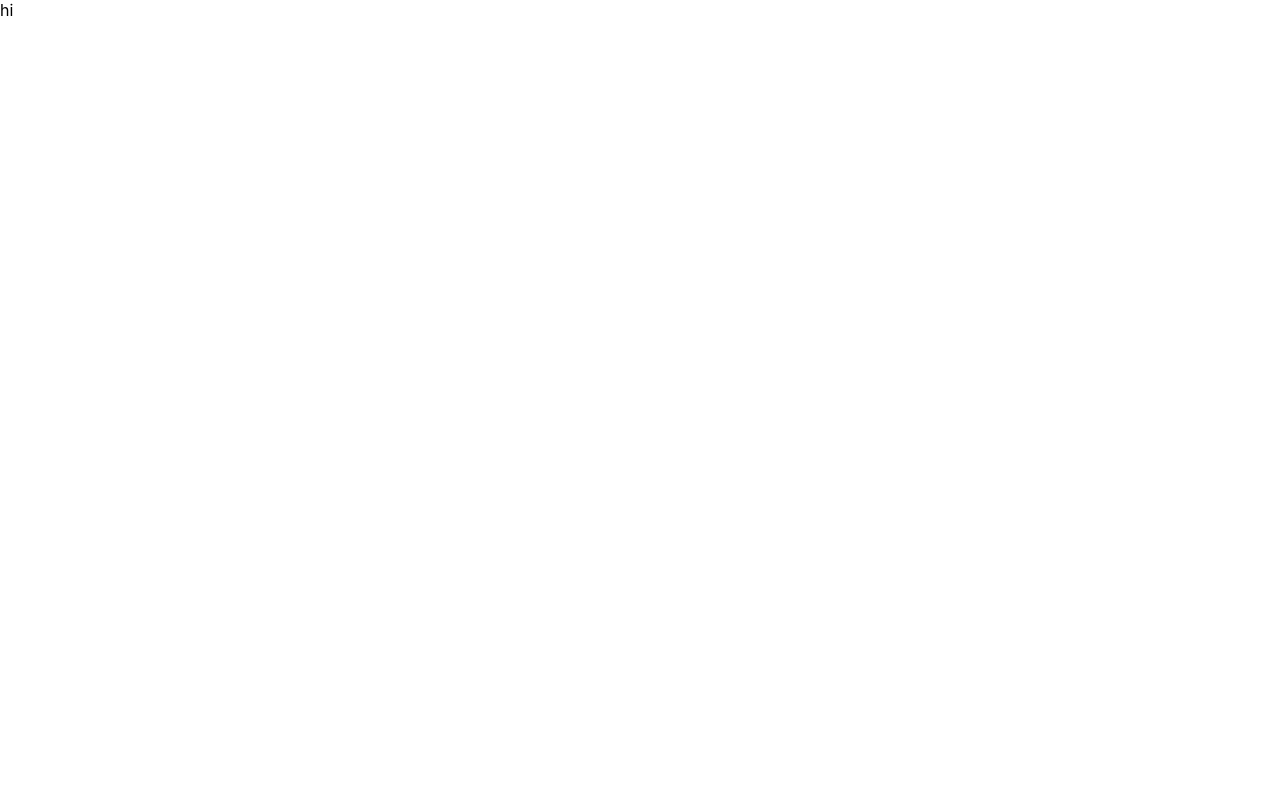
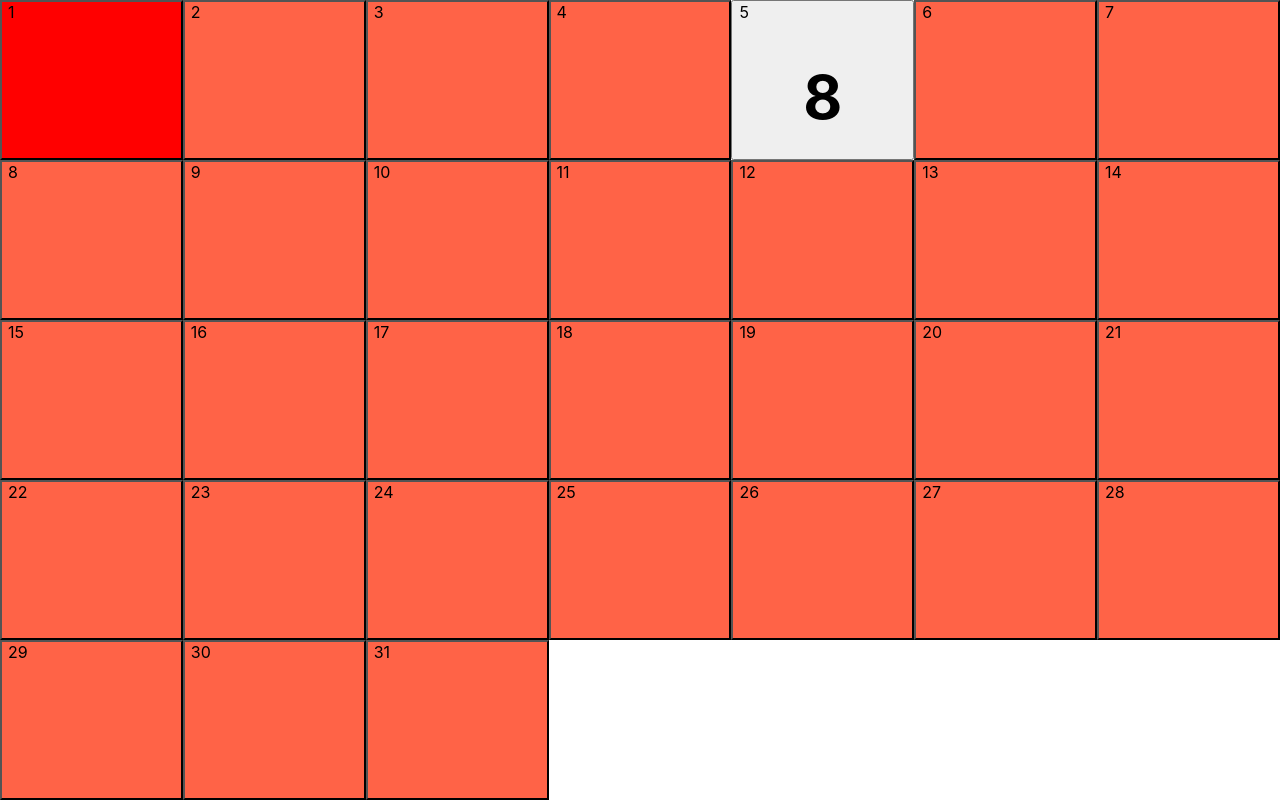
Before and after one commit to Artiss90/timetable, a React (Create React App) app: page / in a window 1280 px wide. Built offline with nearby package versions, Linux system fonts and the light colour scheme.

Commit message:
add month & day

```diff
--- a/src/App.js
+++ b/src/App.js
@@ -1,5 +1,20 @@
+import ContainerByMonth from './ContainerByMonth/ContainerByMonth';
+
+import style from './App.module.css';
+
 function App() {
-  return <div>hi</div>;
+  const appHeight = () => {
+    const doc = document.documentElement;
+    doc.style.setProperty('--app-height', `${window.innerHeight}px`);
+  };
+  window.addEventListener('resize', appHeight);
+  appHeight(); // ? динамически определяем высоту экрана и запишем её в css переменную
+
+  return (
+    <div className={style.containerApp}>
+      <ContainerByMonth />
+    </div>
+  );
 }
 
 export default App;
--- /dev/null
+++ b/src/App.module.css
@@ -0,0 +1,9 @@
+:root {
+    --app-height: 100vh
+}
+
+.containerApp {
+    min-height: var(--app-height);
+    max-height: var(--app-height);
+    overflow: auto;
+}
--- /dev/null
+++ b/src/ContainerByMonth/ButtonByDay/ButtonByDay.jsx
@@ -0,0 +1,17 @@
+import style from './ButtonByDay.module.css';
+
+import sn from 'classnames';
+
+function ButtonByDay({ id, hours = 0 }) {
+  if (id === 5) {
+    hours = 8;
+  }
+  return (
+    <button className={sn(style.btnByDay, { [style.dayOff]: hours === 0 })}>
+      <p className={style.titleDay}>{id}</p>
+      {hours ? <p className={style.titleHours}>{hours}</p> : false}
+    </button>
+  );
+}
+
+export default ButtonByDay;
--- /dev/null
+++ b/src/ContainerByMonth/ButtonByDay/ButtonByDay.module.css
@@ -0,0 +1,16 @@
+.btnByDay{
+    display: flex;
+    flex-direction: column;
+    justify-content: start;
+    width: 100%;
+    height: 100%;}
+.btnByDay:hover {background-color: cornflowerblue;}
+.btnByDay.dayOff{background: tomato;}
+.btnByDay.dayOff:hover{background-color: red;}
+.titleHours{
+    margin-top: calc(100% / 4);
+    margin-left: auto;
+    margin-right: auto;
+    font-size: 60px;
+    font-weight: 700;
+}
--- /dev/null
+++ b/src/ContainerByMonth/ContainerByDay/ContainerByDay.jsx
@@ -0,0 +1,12 @@
+import ButtonByDay from '../ButtonByDay/ButtonByDay';
+import style from './ContainerByDay.module.css';
+
+function ContainerByDay({ day }) {
+  return (
+    <li className={style.containerDay}>
+      <ButtonByDay id={day} />
+    </li>
+  );
+}
+
+export default ContainerByDay;
--- /dev/null
+++ b/src/ContainerByMonth/ContainerByDay/ContainerByDay.module.css
@@ -0,0 +1,4 @@
+.containerDay{
+    width: calc(100%/7);
+    height: calc(var(--app-height) / 5);
+}
--- /dev/null
+++ b/src/ContainerByMonth/ContainerByMonth.jsx
@@ -0,0 +1,18 @@
+import ContainerByDay from './ContainerByDay/ContainerByDay';
+import style from './ContainerByMonth.module.css';
+
+function ContainerByMonth() {
+  const days = [
+    1, 2, 3, 4, 5, 6, 7, 8, 9, 10, 11, 12, 13, 14, 15, 16, 17, 18, 19, 20, 21, 22, 23, 24, 25, 26, 27, 28, 29, 30, 31,
+  ];
+  console.log('🚀 ~ file: ContainerByMonth.jsx ~ line 5 ~ ContainerByMonth ~ days', days);
+  return (
+    <ul className={style.containerMonth}>
+      {days.map((item) => (
+        <ContainerByDay day={item} />
+      ))}
+    </ul>
+  );
+}
+
+export default ContainerByMonth;
--- /dev/null
+++ b/src/ContainerByMonth/ContainerByMonth.module.css
@@ -0,0 +1,3 @@
+.containerMonth{
+    display: flex;
+    flex-wrap: wrap;}
--- a/src/index.css
+++ b/src/index.css
@@ -11,3 +11,42 @@ code {
   font-family: source-code-pro, Menlo, Monaco, Consolas, 'Courier New',
     monospace;
 }
+
+/* Обнуляем заглавления */
+h1,
+h2,
+h3,
+h4,
+h5,
+h6 {
+  margin: 0;
+}
+
+/* обнуляем, убираем маркировку списка */
+ul {
+  margin: 0;
+  padding: 0;
+  list-style: none;
+}
+
+/* обнуляем р */
+p {
+  margin: 0;
+}
+
+/* убираем стиль ссилок */
+a {
+  /* убираем подчёркивания */
+  text-decoration: none;
+  /* убираем курсив */
+  font-style: normal;
+  /* добавляем наследование */
+  color: inherit;
+  font-family: inherit;
+}
+
+img {
+  display: block;
+  max-width: 100%;
+  height: auto;
+}
--- a/src/index.js
+++ b/src/index.js
@@ -1,7 +1,8 @@
 import React from 'react';
 import ReactDOM from 'react-dom/client';
+import App from './App';
+import 'modern-normalize/modern-normalize.css';
 import './index.css';
-import App from './App';
 
 const root = ReactDOM.createRoot(document.getElementById('root'));
 root.render(
```
Also changed, not shown: src/App.css (deleted).
